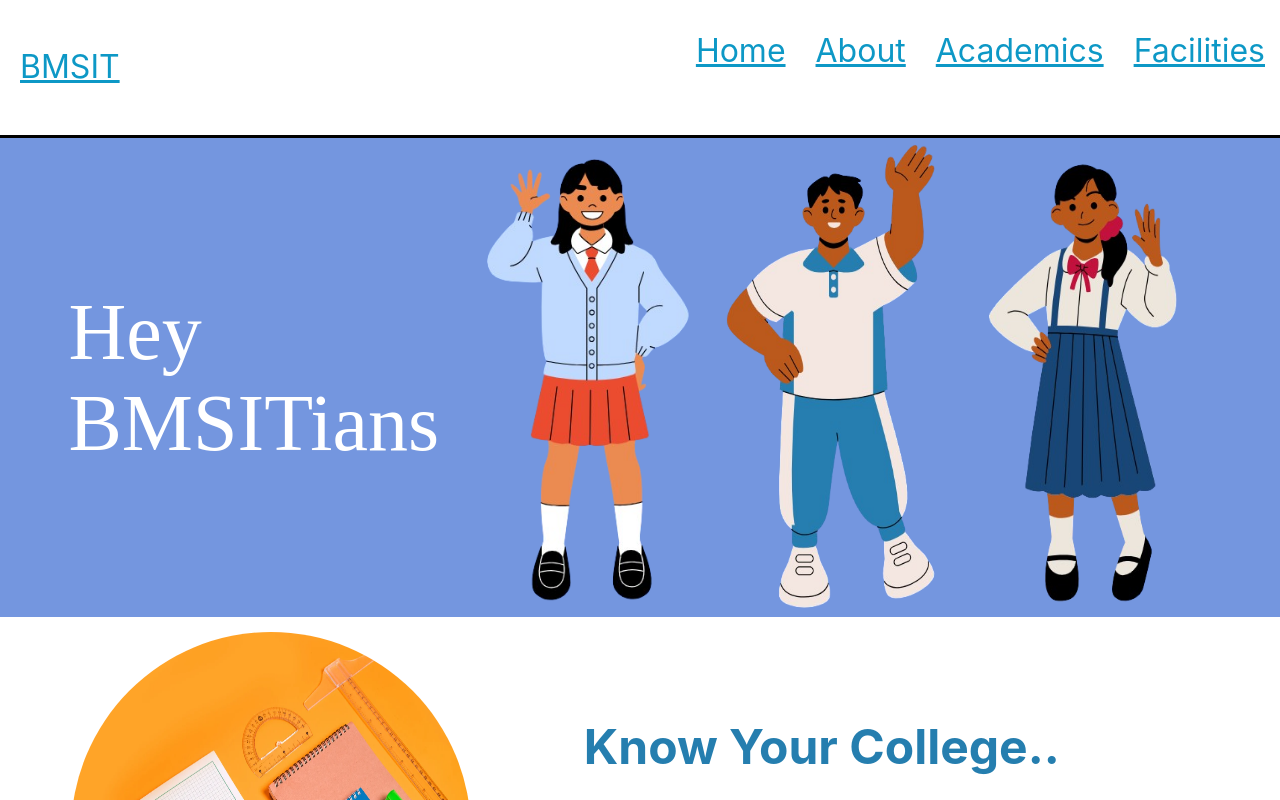
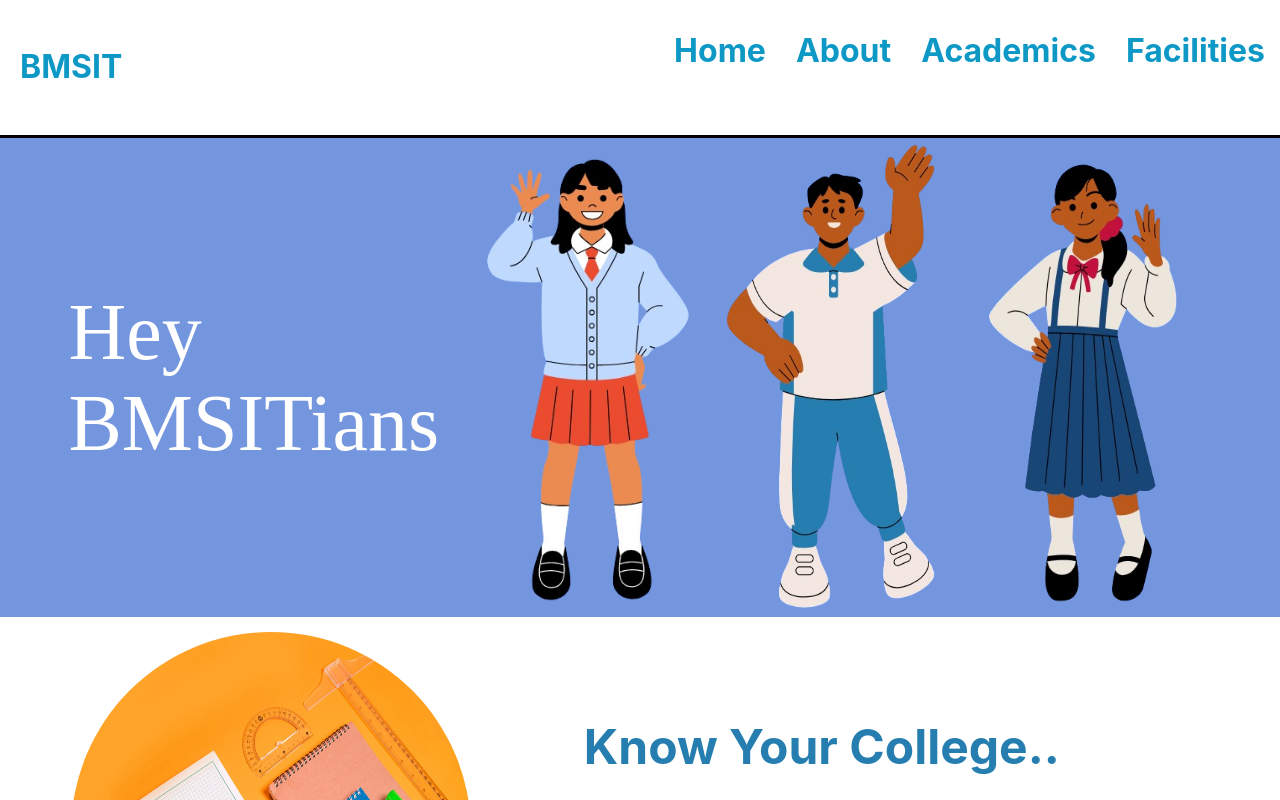
Before and after one commit to Ankit27-09/devcraft, a React (Create React App) app: page / in a window 1280 px wide. Shown: the top 800 px of the page. Built offline with nearby package versions, Linux system fonts and the light colour scheme.

Commit message:
sixth commit

```diff
--- a/src/Components/Navbar/Navbar.css
+++ b/src/Components/Navbar/Navbar.css
@@ -8,6 +8,8 @@
 
 #navbar a{
     color: rgb(13, 152, 198);
+    text-decoration: none;
+    font-weight: bold;
 }
 
 #navbar .logo {
```
